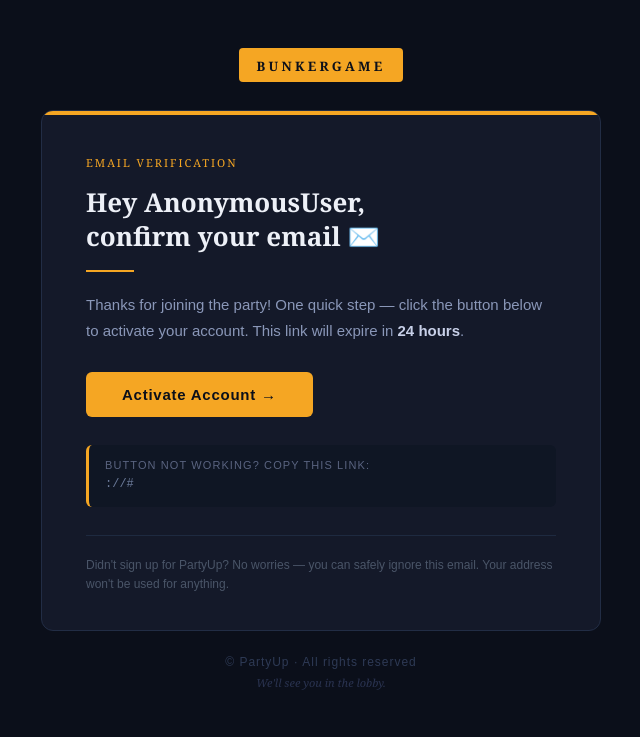
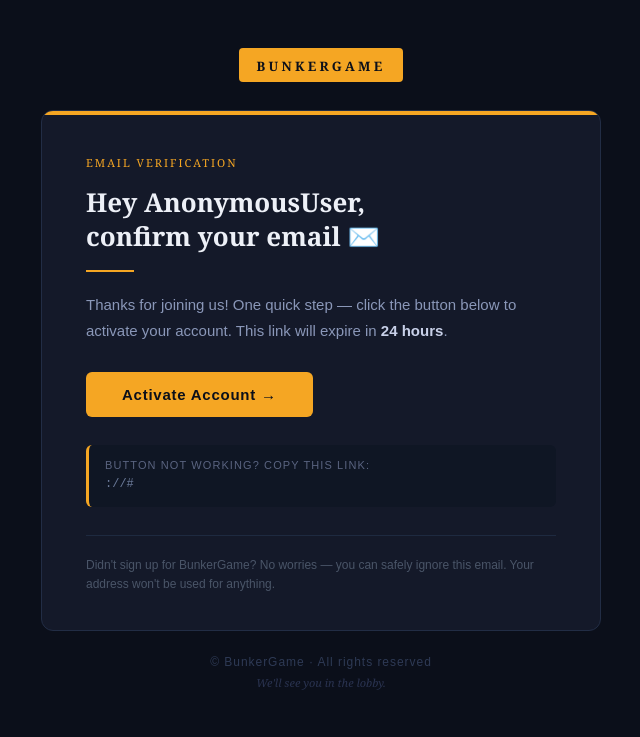
Before and after one commit to 11blazer11/Bunker_game, a Django app: template Bunker_App/templates/verify_email.html in a window 1280 px wide. Shown: the top 737 px of the page, without its empty margins (319-959 px from the left). Run offline with Django 5.2, Linux system fonts and the light colour scheme; the template is opened without the code that fills it, so the values that code supplies are empty.

Commit message:
change_name_in_email_html

```diff
--- a/Bunker_App/templates/verify_email.html
+++ b/Bunker_App/templates/verify_email.html
@@ -61,7 +61,7 @@
 
                     <p style="margin:0 0 28px 0; font-family:Arial, sans-serif;
                       font-size:15px; color:#8a97b8; line-height:1.75;">
-                      Thanks for joining the party! One quick step — click the button below
+                      Thanks for joining us! One quick step — click the button below
                       to activate your account. This link will expire in
                       <strong style="color:#c8d0e8;">24 hours</strong>.
                     </p>
@@ -101,7 +101,7 @@
                     <p style="margin:0; font-family:Arial, sans-serif;
                       font-size:12px; color:#4a5568; line-height:1.6;
                       border-top:1px solid #1e2a40; padding-top:20px;">
-                      Didn't sign up for PartyUp? No worries — you can safely ignore this email.
+                      Didn't sign up for BunkerGame? No worries — you can safely ignore this email.
                       Your address won't be used for anything.
                     </p>
 
@@ -116,7 +116,7 @@
             <td align="center" style="padding-top:24px;">
               <p style="margin:0 0 6px 0; font-family:Arial, sans-serif;
                 font-size:12px; color:#2e3a55; letter-spacing:0.08em;">
-                © PartyUp · All rights reserved
+                © BunkerGame · All rights reserved
               </p>
               <p style="margin:0; font-family:Georgia, serif;
                 font-size:11px; color:#2a3350; font-style:italic;">
```
